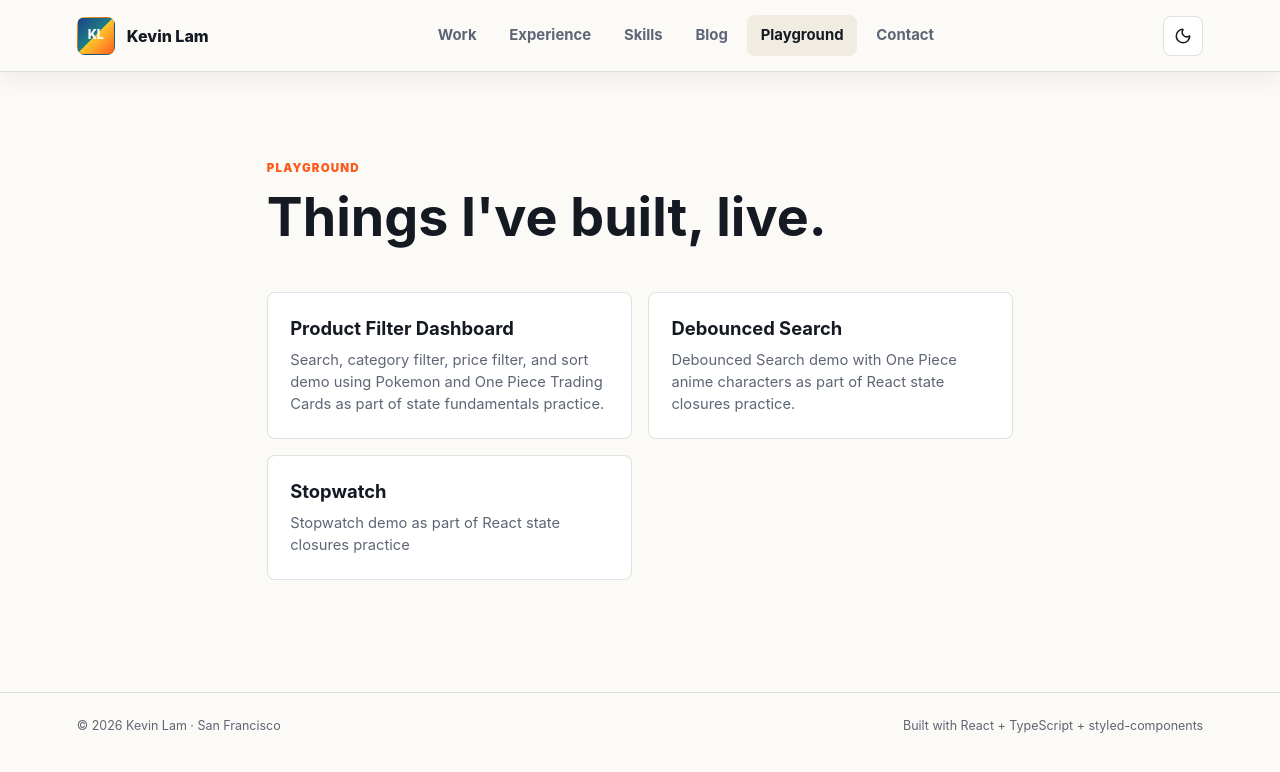
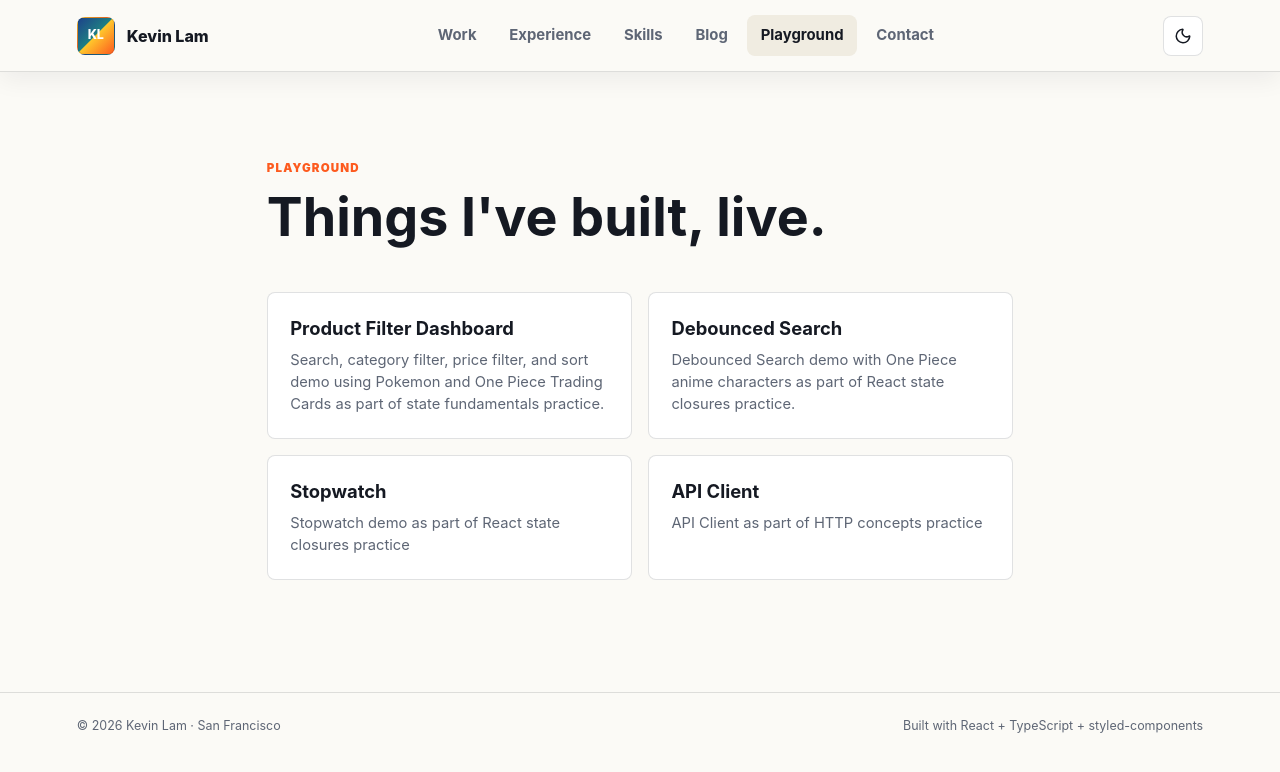
Before and after one commit to klammm/portfolio, a React (Vite) app: page /playground in a window 1280 px wide. Shown: the top 772 px of the page. Built offline with nearby package versions, Linux system fonts and the light colour scheme.

Commit message:
feat: basic boilerplate for build exercise API Client

```diff
--- /dev/null
+++ b/src/features/playground/demos/ApiClient/ApiClient.tsx
@@ -0,0 +1,9 @@
+export const ApiClient = () => {
+  return (
+    <div>
+      API Client
+    </div>
+  )
+};
+
+export default ApiClient;
--- a/src/features/playground/registry.ts
+++ b/src/features/playground/registry.ts
@@ -33,6 +33,12 @@ export const demos: PlaygroundDemo[] = [
     title: 'Stopwatch',
     description: 'Stopwatch demo as part of React state closures practice',
     Component: lazy(() => import('./demos/Stopwatch').then((m) => ({ default: m.Stopwatch }))),
+  },
+  {
+    slug: 'api-client',
+    title: 'API Client',
+    description: 'API Client as part of HTTP concepts practice',
+    Component: lazy(() => import('./demos/ApiClient/ApiClient').then((m) => ({ default: m.ApiClient }))),
   }
 ];
 
```
Also changed, not shown: src/data/blog/16-api-client.md (added).
